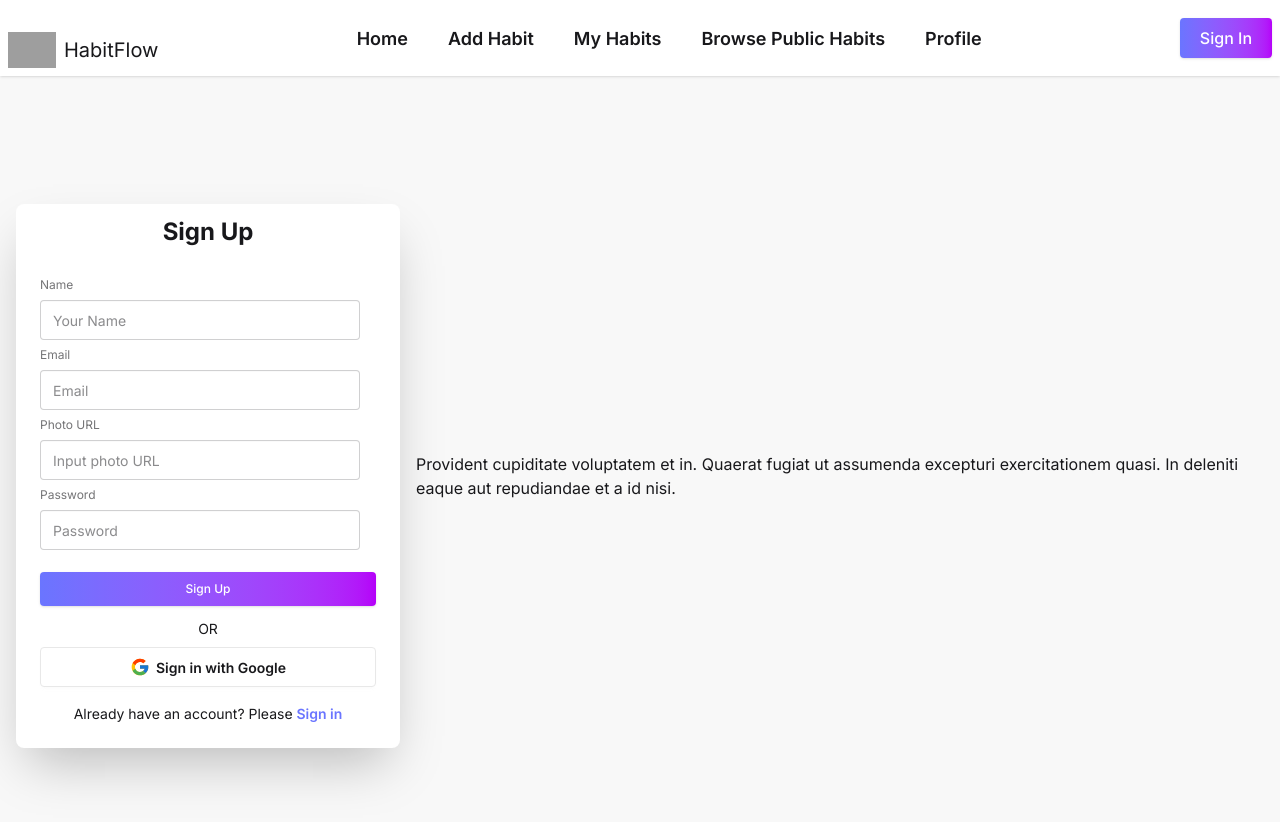
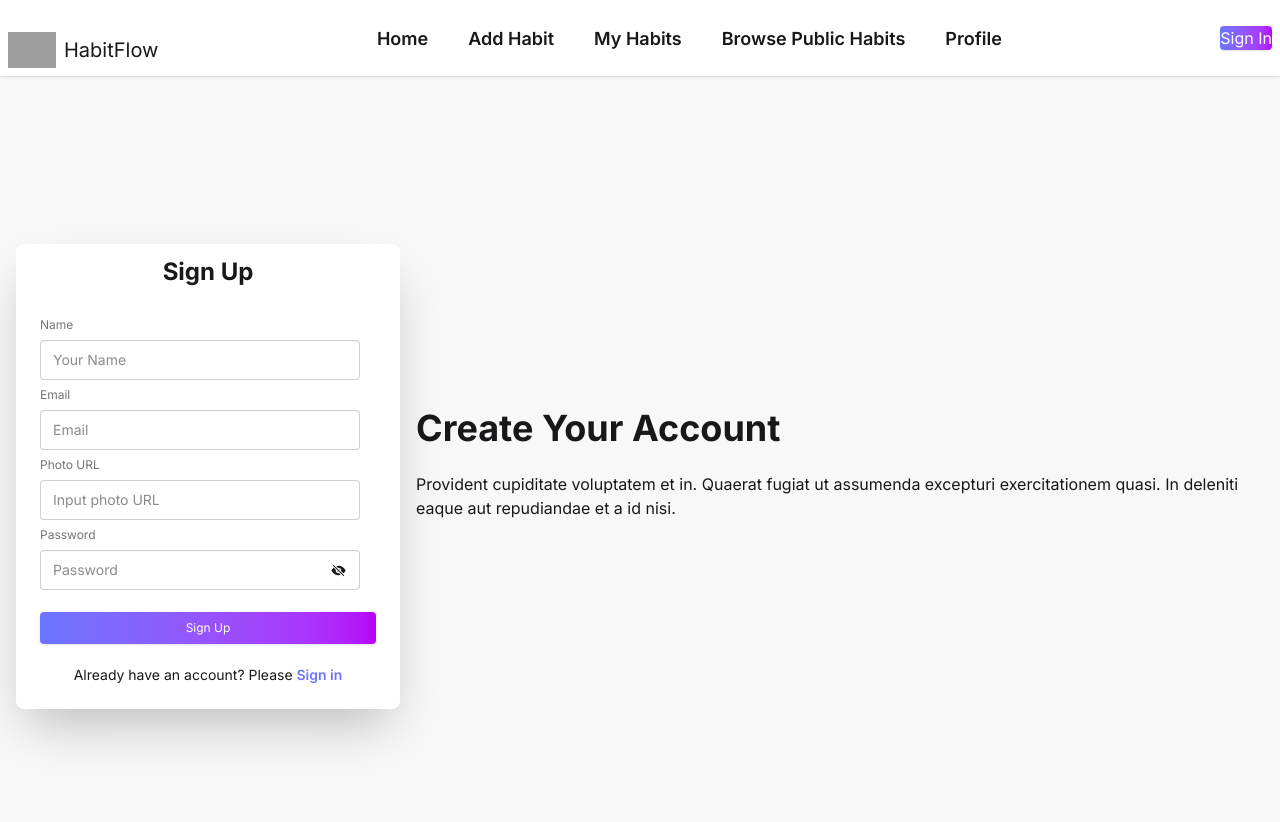
Before and after one commit to masumgaibandha/habit-tracker-clients, a React app: page /signup in a window 1280 px wide. Shown: the top 822 px of the page. Built offline with nearby package versions, Linux system fonts and the light colour scheme; grey boxes are pictures that could not be loaded; the HTML template or start-up script is replaced by a standard one.

Commit message:
Login auth added

```diff
--- a/src/index.css
+++ b/src/index.css
@@ -23,8 +23,8 @@
 @layer components {
   .my-btn {
     @apply
-           px-5 py-2 rounded
-           font-medium text-white
+           rounded
+            text-white
            bg-gradient-to-r from-[#6A75FF] to-[#B500F9]
            shadow-sm hover:brightness-110
            transition duration-150;
--- a/src/pages/Signin.jsx
+++ b/src/pages/Signin.jsx
@@ -1,8 +1,56 @@
-import React from "react";
+import { GoogleAuthProvider, signInWithEmailAndPassword, signInWithPopup, signOut } from "firebase/auth";
+import React, { useState } from "react";
 import { FcGoogle } from "react-icons/fc";
 import { Link } from "react-router";
+import { auth } from "../firebase/firebase.config";
+import { toast } from "react-toastify";
+import { FaEye } from "react-icons/fa";
+import { IoEyeOff } from "react-icons/io5";
+
+const googleProvider = new GoogleAuthProvider()
 
 const Signin = () => {
+  const [user, setUser] = useState({})
+  const [show, setShow] = useState(false);
+
+  const handleSignin = (e) =>{
+    e.preventDefault();
+    const email = e.target.email.value;
+    const password = e.target.password.value;
+    console.log('Signin clicked', {email, password})
+
+    signInWithEmailAndPassword(auth, email, password)
+    .then((res)=>{
+      setUser(res.user)
+      toast.success("Sign in successful")
+    })
+    .catch(error=>{
+      toast.error("Please input valid credential")
+    })
+  }
+
+  const handleSigninWithGoogle = (e) =>{
+    e.preventDefault();
+    console.log('clicked in Google')
+    signInWithPopup(auth, googleProvider).then((res)=>{
+      setUser(res.user)
+      toast.success("Google sign in successful")
+    })
+    .catch((error)=>{
+      toast.error("Invalid credential")
+    })
+  }
+console.log(user)
+
+  const handleSignOut = ()=>{
+    signOut(auth).then(()=>{
+      toast.success("Sign Out Successful")
+      setUser(null)
+    })
+    .catch((e)=>{
+      toast.error(e.message)
+    })
+  }
   return (
     <div className="hero bg-base-200 min-h-screen">
       <div className="hero-content flex-col lg:flex-row-reverse">
@@ -16,25 +64,39 @@ const Signin = () => {
         <div className="card bg-base-100 w-full max-w-sm shrink-0 shadow-2xl">
           <h1 className="text-2xl font-bold text-center pt-3">Sign In</h1>
           <div className="card-body">
-            <form>
+            {user? (
+              <div className="text-xl space-y-2 text-center">
+                <img src={user?.photoURL || "https://i.ibb.co/8LRrxWQR/Masum2.png"} alt="" className="h-20 w-20 rounded-full mx-auto" />
+              <h2 className="text-xl font-semibold">{user?.displayName}</h2>
+              <p className="text-white">{user?.email}</p>
+              <button onClick={handleSignOut} className="my-btn cursor-pointer w-full h-8">Sign Out</button>
+              </div>
+
+
+
+            ) : (<form onSubmit={handleSignin} className="relative">
               <fieldset className="fieldset">
                 <label className="label">Email</label>
-                <input type="email" className="input" placeholder="Email" />
+                <input type="email" name="email" className="input" placeholder="Email" />
                 <label className="label">Password</label>
                 <input
-                  type="password"
+                  type= {show? "text" : "password"}
+                  name="password"
                   className="input"
                   placeholder="Password"
                 />
+                <span onClick={()=>setShow(!show)} className="absolute right-6 top-28 cursor-pointer">
+                  {show? <FaEye size={15}/> : <IoEyeOff size={15}/>}
+                </span>
                 <div className="pt-2">
                   <a className="link link-hover">Forgot password?</a>
                 </div>
-                <button className="my-btn mt-4">Sign in</button>
+                <button type="submit" className=" my-btn mt-2 cursor-pointer h-8 ">Sign in</button>
               </fieldset>
-            </form>
+            </form>)}
 
             <p className="text-center">OR</p>
-            <button className="btn bg-base-100">
+            <button onClick={handleSigninWithGoogle} className="btn bg-base-100">
               <FcGoogle size={20} />
               Sign in with Google
             </button>
--- a/src/pages/Signup.jsx
+++ b/src/pages/Signup.jsx
@@ -3,8 +3,12 @@ import { FcGoogle } from 'react-icons/fc';
 import { Link } from 'react-router';
 import { auth } from '../firebase/firebase.config';
 import { toast } from 'react-toastify';
+import { FaEye, FaShower } from 'react-icons/fa';
+import { useState } from 'react';
+import { IoEyeOff } from 'react-icons/io5';
 
 const Signup = () => {
+  const [show, setShow] = useState(false)
 
   const handleSignUp = (e) =>{
     e.preventDefault();
@@ -15,8 +19,10 @@ const Signup = () => {
     const password = e.target.password.value;
     console.log('New user signed up', {name, email, photo, password})
 
-    if(password.length <6){
-      toast.error("Password should be more than 6 chracter")
+
+    const passwordRegex = /^(?=.*[a-z])(?=.*[A-Z])(?=.*\d)[A-Za-z\d]{6,}$/;
+    if(!passwordRegex.test(password)){
+      toast.error("Password must be at least 6 characters and include uppercase, lowercase, and a number")
       return;
     }
 
@@ -29,9 +35,10 @@ const Signup = () => {
   }
   return (
     <div className="hero bg-base-200 min-h-screen">
-  <div className="hero-content flex-col lg:flex-row-reverse">
-    <div className="text-center lg:text-left">
+  <div className="hero-content flex-col lg:flex-row-reverse ">
+    <div className="text-center lg:text-left ">
 
+      <h1 className='text-4xl font-bold'>Create Your Account</h1>
       <p className="py-6">
         Provident cupiditate voluptatem et in. Quaerat fugiat ut assumenda excepturi exercitationem
         quasi. In deleniti eaque aut repudiandae et a id nisi.
@@ -42,7 +49,7 @@ const Signup = () => {
       <h1 className="text-2xl font-bold text-center pt-3">Sign Up</h1>
       <div className="card-body">
 
-          <form onSubmit={handleSignUp}>
+          <form onSubmit={handleSignUp} className='relative'>
             <fieldset className='fieldset'>
               <label className='label'>Name</label>
             <input type="text" name="name" id="" placeholder='Your Name' className='input'/>
@@ -54,16 +61,14 @@ const Signup = () => {
           <input type="url" name="photo" id="" placeholder='Input photo URL' className='input'/>
 
           <label className="label">Password</label>
-          <input type="password" name='password' className="input" placeholder="Password" />
-
-          <button type='submit' className="my-btn mt-4">Sign Up</button>
+          <input type={show? "text": "password"} name='password' className="input" placeholder="Password" />
+          <span onClick={() => setShow(!show)} className='absolute right-[30px] bottom-[70px] cursor-pointer'>
+            {show? <FaEye size={15}/> : <IoEyeOff size={15}/>}
+            </span>
+          <button type='submit' className="my-btn mt-4 h-8 cursor-pointer">Sign Up</button>
             </fieldset>
           </form>
-          <p className='text-center'>OR</p>
-          <button className='btn bg-base-100'>
-            <FcGoogle size={20}/>
-          Sign in with Google
-          </button>
+
           <p className='text-center pt-2'>Already have an account? Please {" "}
           <Link to={'/signin'} className='text-primary hover:text-blue-800 font-semibold'>
           Sign in
```
